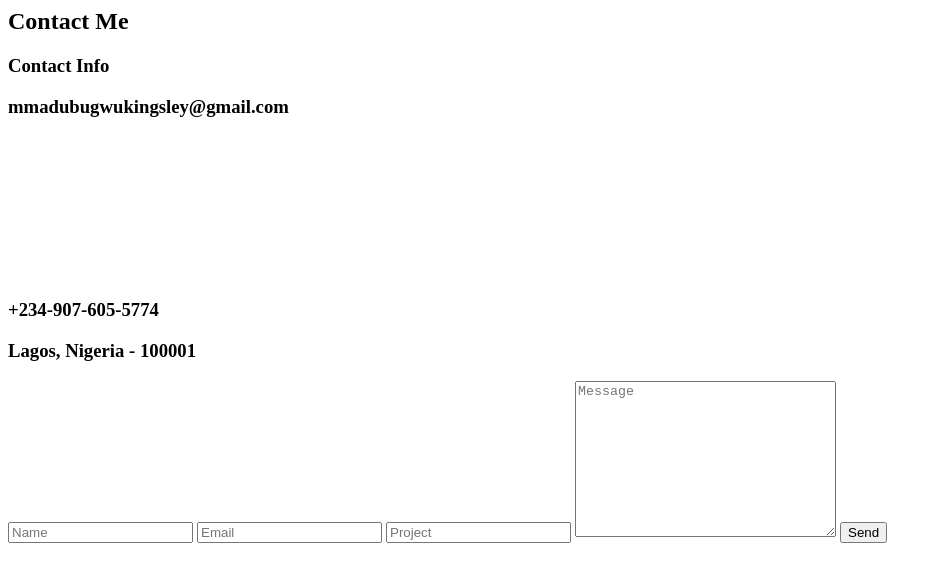
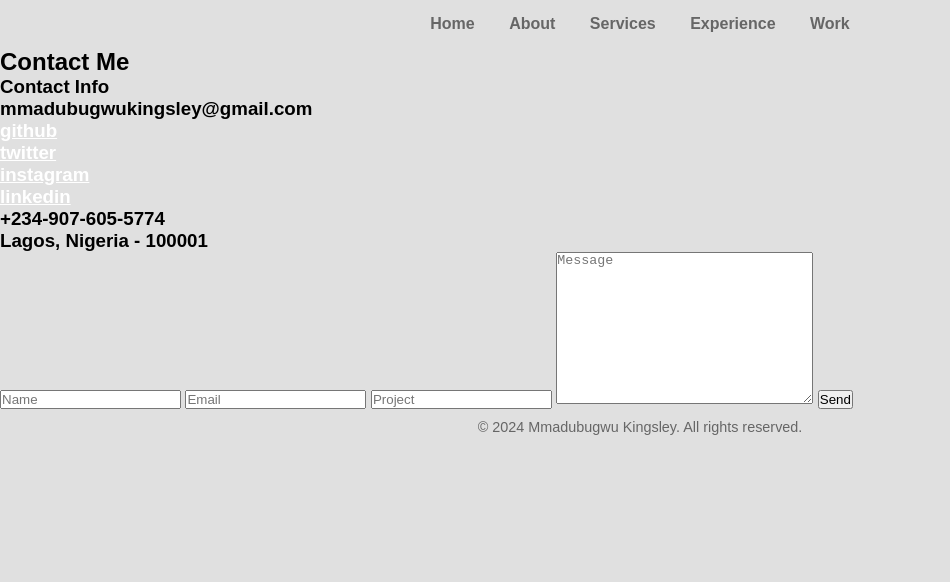
Before and after one commit to Kmmadu/kingsley-portfolio, a plain HTML site: page contact.html in a window 1280 px wide. Shown: the whole page, without its empty margins (0-950 px from the left). Drawn offline with Linux system fonts and the light colour scheme.

Commit message:
Just created all the HTML pages

```diff
--- a/about.html
+++ b/about.html
@@ -1,11 +1,38 @@
-<!-- About Me Section -->
+<!DOCTYPE html>
+<html lang="en">
+<head>
+    <meta charset="UTF-8">
+    <meta name="viewport" content="width=device-width, initial-scale=1.0">
+    <title>About Me</title>
+    <link rel="stylesheet" href="styles.css">
+</head>
+<body>
+    <!-- Header -->
+    <header class="header">
+        <nav class="nav">
+            <a href="#Home">Home</a>
+            <a href="services.html">Services</a>
+            <a href="experience.html">Experience</a>
+            <a href="work.html">Work</a>
+            <a href="contact.html">Contact</a>
+        </nav>
+    </header>
+
+    <!-- About Me Section -->
 <section id="about">
     <h2>About Me</h2>
     <p>Hello! I’m Mmadubugwu Kingsley, a Data Analyst, Software Engineer, and Web Developer with experience in building and analyzing data, developing web applications, and managing software projects.</p>
     <!-- Skills and Experience -->
-    <h2>Skills & Experience</h2>
+    <h2>My Skills </h2>
     <ul>
         <li>Data Analysis: Python, SQL, Pandas, Excel</li>
         <li>Web Development: HTML, CSS, JavaScript, React, Node.js</li>
         <li>Software Engineering: Git, Docker, Redis, Flask</li>
     </ul>
+
+    <!-- Footer -->
+    <footer class="footer">
+        <p>© 2024 Mmadubugwu Kingsley. All rights reserved.</p>
+    </footer>
+</body>
+</html>
--- a/contact.html
+++ b/contact.html
@@ -1,4 +1,24 @@
-  <!-- Hire Me Section (Contact) -->
+    </ul><!DOCTYPE html>
+    <html lang="en">
+    <head>
+        <meta charset="UTF-8">
+        <meta name="viewport" content="width=device-width, initial-scale=1.0">
+        <title>Contact Me</title>
+        <link rel="stylesheet" href="styles.css">
+    </head>
+    <body>
+        <!-- Header -->
+        <header class="header">
+            <nav class="nav">
+                <a href="#Home">Home</a>
+                <a href="about.html">About</a>
+                <a href="services.html">Services</a>
+                <a href="experience.html">Experience</a>
+                <a href="work.html">Work</a>
+            </nav>
+        </header>
+
+        <!-- Hire Me Section (Contact) -->
   <section class="contact" id="hire-me">
 
     <h1 class="heading"> <span>Contact</span> Me </h1>
@@ -48,3 +68,11 @@
         </form>
 
     </div>
+
+
+        <!-- Footer -->
+        <footer class="footer">
+            <p>© 2024 Mmadubugwu Kingsley. All rights reserved.</p>
+        </footer>
+    </body>
+    </html>
```
Also changed, not shown: experience.html (+27 -0 lines), index.html (+2 -2 lines), services.html (+27 -0 lines), work.html (+28 -1 lines).
